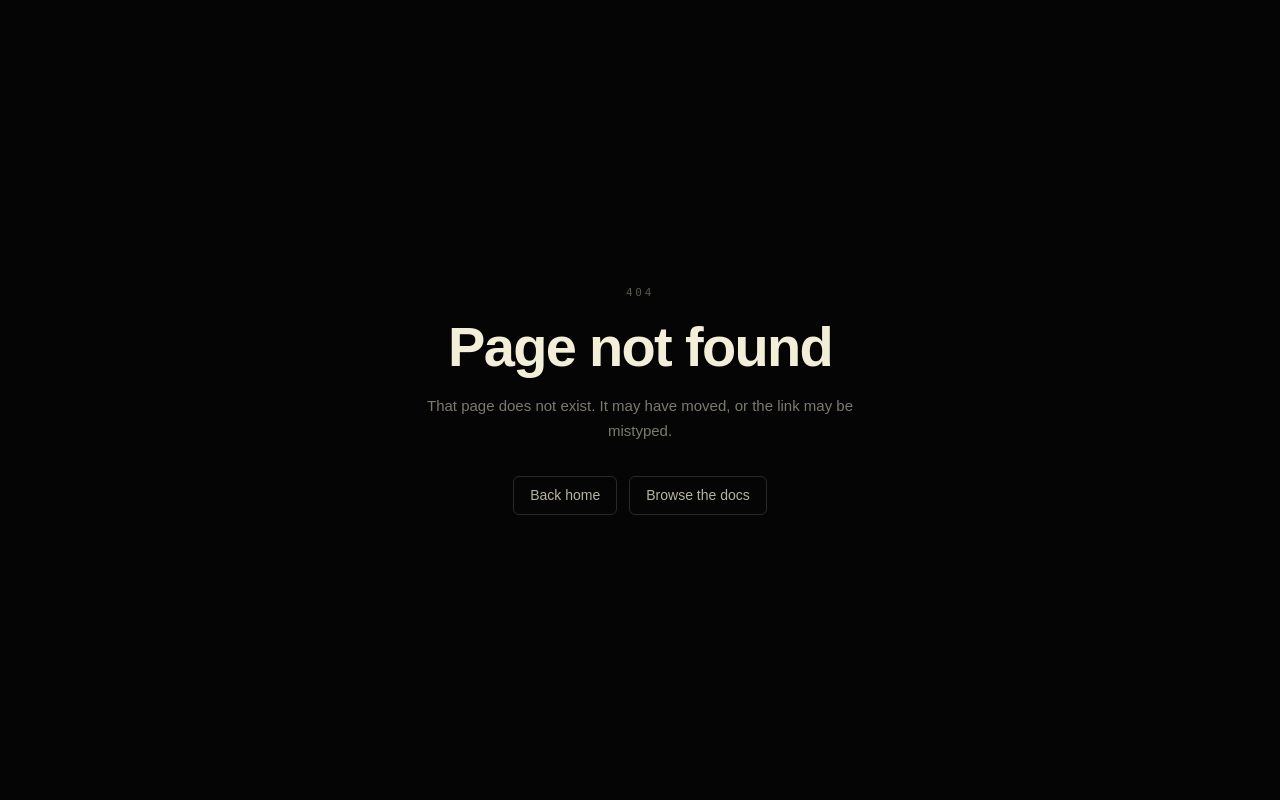
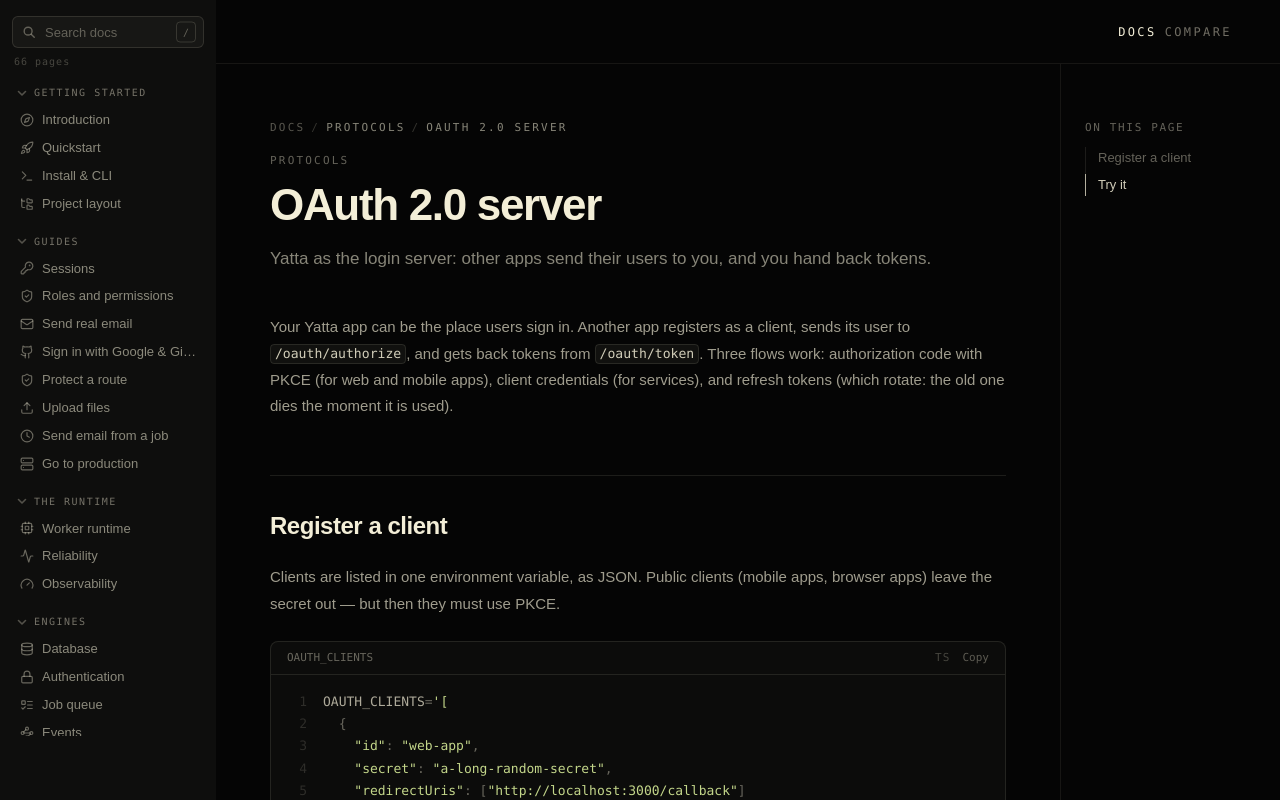
Before and after one commit to psrockstar098/yattajs-docs, a Next.js app: page /docs/protocols/oauth-server in a window 1280 px wide. Before the commit this address had no page. Built offline with nearby package versions, Linux system fonts and the light colour scheme.

Commit message:
Docs: OAuth 2.0 server + OpenID Connect pages (1.0.5)

```diff
--- /dev/null
+++ b/app/docs/protocols/oauth-server/page.tsx
@@ -0,0 +1,103 @@
+import type { Metadata } from "next";
+import { CodeBlock } from "@/components/docs/code-block";
+import { H1, H2, P, Note, DocFooter, Code, Breadcrumb,
+} from "@/components/docs/prose";
+
+export const metadata: Metadata = {
+  title: "OAuth 2.0 server — YATTA Docs",
+  description:
+    "Let other apps sign users in through Yatta: code flow with PKCE, client credentials, refresh tokens.",
+};
+
+export default function OAuthServerDocsPage() {
+  return (
+    <article className="max-w-3xl">
+      <Breadcrumb
+        items={[
+          { label: "Docs", href: "/docs" },
+          { label: "Protocols" },
+          { label: "OAuth 2.0 server" },
+        ]}
+      />
+      <H1 eyebrow={'Protocols'} sub="Yatta as the login server: other apps send their users to you, and you hand back tokens.">
+        OAuth 2.0 server
+      </H1>
+
+      <P>
+        Your Yatta app can be the place users sign in. Another app
+        registers as a client, sends its user to{" "}
+        <Code>/oauth/authorize</Code>, and gets back tokens from{" "}
+        <Code>/oauth/token</Code>. Three flows work: authorization code
+        with PKCE (for web and mobile apps), client credentials (for
+        services), and refresh tokens (which rotate: the old one dies
+        the moment it is used).
+      </P>
+
+      <H2>Register a client</H2>
+
+      <P>
+        Clients are listed in one environment variable, as JSON. Public
+        clients (mobile apps, browser apps) leave the secret out — but
+        then they must use PKCE.
+      </P>
+
+      <CodeBlock
+        title="OAUTH_CLIENTS"
+        code={`OAUTH_CLIENTS='[
+  {
+    "id": "web-app",
+    "secret": "a-long-random-secret",
+    "redirectUris": ["http://localhost:3000/callback"]
+  },
+  {
+    "id": "mobile-app",
+    "redirectUris": ["myapp://callback"]
+  }
+]'`}
+      />
+
+      <H2>Try it</H2>
+
+      <P>
+        Sign in to Yatta first, then send a browser to the authorize
+        URL. Yatta redirects back with a code; swap the code for tokens.
+      </P>
+
+      <CodeBlock
+        title="Code flow with PKCE"
+        code={`# 1. Send the user here (code_challenge = base64url(sha256(verifier)))
+http://localhost:4000/oauth/authorize?response_type=code
+  &client_id=mobile-app
+  &redirect_uri=myapp://callback
+  &scope=openid%20profile
+  &code_challenge=CHALLENGE&code_challenge_method=S256
+
+# 2. Swap the code for tokens
+curl -X POST http://localhost:4000/oauth/token \\
+  -d grant_type=authorization_code \\
+  -d code=CODE_FROM_STEP_1 \\
+  -d redirect_uri=myapp://callback \\
+  -d client_id=mobile-app \\
+  -d code_verifier=YOUR_VERIFIER
+
+# 3. Later, refresh (the old refresh token stops working)
+curl -X POST http://localhost:4000/oauth/token \\
+  -d grant_type=refresh_token \\
+  -d refresh_token=REFRESH_TOKEN \\
+  -d client_id=mobile-app`}
+      />
+
+      <Note kind="warn">
+        Client secrets live in the environment, never in code. Codes and
+        tokens live in memory: they do not survive a restart, and each
+        server node holds its own. For more than one node, give each
+        node its own clients for now.
+      </Note>
+
+      <DocFooter
+        prev={{ href: "/docs/protocols/webfinger", title: "WebFinger" }}
+        next={{ href: "/docs/protocols/openid-connect", title: "OpenID Connect" }}
+      />
+    </article>
+  );
+}
--- /dev/null
+++ b/app/docs/protocols/openid-connect/page.tsx
@@ -0,0 +1,88 @@
+import type { Metadata } from "next";
+import { CodeBlock } from "@/components/docs/code-block";
+import { H1, H2, P, Note, DocFooter, Code, Breadcrumb,
+} from "@/components/docs/prose";
+
+export const metadata: Metadata = {
+  title: "OpenID Connect — YATTA Docs",
+  description:
+    "Identity on top of OAuth: discovery, ID tokens, JWKS, userinfo.",
+};
+
+export default function OidcDocsPage() {
+  return (
+    <article className="max-w-3xl">
+      <Breadcrumb
+        items={[
+          { label: "Docs", href: "/docs" },
+          { label: "Protocols" },
+          { label: "OpenID Connect" },
+        ]}
+      />
+      <H1 eyebrow={'Protocols'} sub="Proof of who the user is, signed and checkable by anyone. Built on the OAuth server.">
+        OpenID Connect
+      </H1>
+
+      <P>
+        OpenID Connect adds identity to OAuth. When a client asks for
+        the <Code>openid</Code> scope, the token reply also carries an{" "}
+        <Code>id_token</Code>: a signed statement saying who the user
+        is. Any client can check it against the public key on{" "}
+        <Code>/oauth/jwks</Code>.
+      </P>
+
+      <H2>Try it</H2>
+
+      <P>
+        Ask for the openid scope, then read the ID token and the
+        userinfo endpoint.
+      </P>
+
+      <CodeBlock
+        title="Login with openid scope"
+        code={`# 1. Authorize with scope=openid profile email (see OAuth 2.0 server)
+# 2. Swap the code — the reply now includes id_token
+curl -X POST http://localhost:4000/oauth/token \\
+  -d grant_type=authorization_code \\
+  -d code=CODE -d redirect_uri=myapp://callback \\
+  -d client_id=mobile-app -d code_verifier=VERIFIER
+
+# 3. Who is this token for?
+curl http://localhost:4000/oauth/userinfo \\
+  -H "Authorization: Bearer ACCESS_TOKEN"`}
+      />
+
+      <H2>Discovery</H2>
+
+      <P>
+        Clients find every endpoint in one place, with no guessing:
+      </P>
+
+      <CodeBlock
+        title="Discovery document"
+        code={`curl http://localhost:4000/.well-known/openid-configuration
+
+# Answer (shortened)
+{
+  "issuer": "http://localhost:4000",
+  "authorization_endpoint": "http://localhost:4000/oauth/authorize",
+  "token_endpoint": "http://localhost:4000/oauth/token",
+  "userinfo_endpoint": "http://localhost:4000/oauth/userinfo",
+  "jwks_uri": "http://localhost:4000/oauth/jwks",
+  "id_token_signing_alg_values_supported": ["RS256"]
+}`}
+      />
+
+      <Note kind="warn">
+        ID tokens are signed with RS256. The signing key is made when
+        the server first needs it and does not survive a restart — old
+        ID tokens stop verifying after one. That is fine for
+        short-lived tokens.
+      </Note>
+
+      <DocFooter
+        prev={{ href: "/docs/protocols/oauth-server", title: "OAuth 2.0 server" }}
+      />
+    </article>
+  );
+}
--- a/app/sitemap.ts
+++ b/app/sitemap.ts
@@ -52,6 +52,8 @@
     { path: "/docs/protocols/grpc-web", priority: 0.7, frequency: "monthly" as const },
     { path: "/docs/protocols/doh", priority: 0.7, frequency: "monthly" as const },
     { path: "/docs/protocols/webfinger", priority: 0.7, frequency: "monthly" as const },
+    { path: "/docs/protocols/oauth-server", priority: 0.7, frequency: "monthly" as const },
+    { path: "/docs/protocols/openid-connect", priority: 0.7, frequency: "monthly" as const },
     { path: "/docs/types", priority: 0.6, frequency: "monthly" as const },
     { path: "/docs/config", priority: 0.6, frequency: "monthly" as const },
     { path: "/docs/deployment", priority: 0.6, frequency: "monthly" as const },
--- a/components/docs/nav.ts
+++ b/components/docs/nav.ts
@@ -264,6 +264,18 @@
         blurb: "acct: lookups with JRD answers.",
         icon: LuCompass,
       },
+      {
+        title: "OAuth 2.0 server",
+        href: "/docs/protocols/oauth-server",
+        blurb: "Be the login server: code, PKCE, refresh tokens.",
+        icon: LuKeyRound,
+      },
+      {
+        title: "OpenID Connect",
+        href: "/docs/protocols/openid-connect",
+        blurb: "Discovery, ID tokens, JWKS, userinfo.",
+        icon: LuShieldCheck,
+      },
     ],
   },
   {
```
